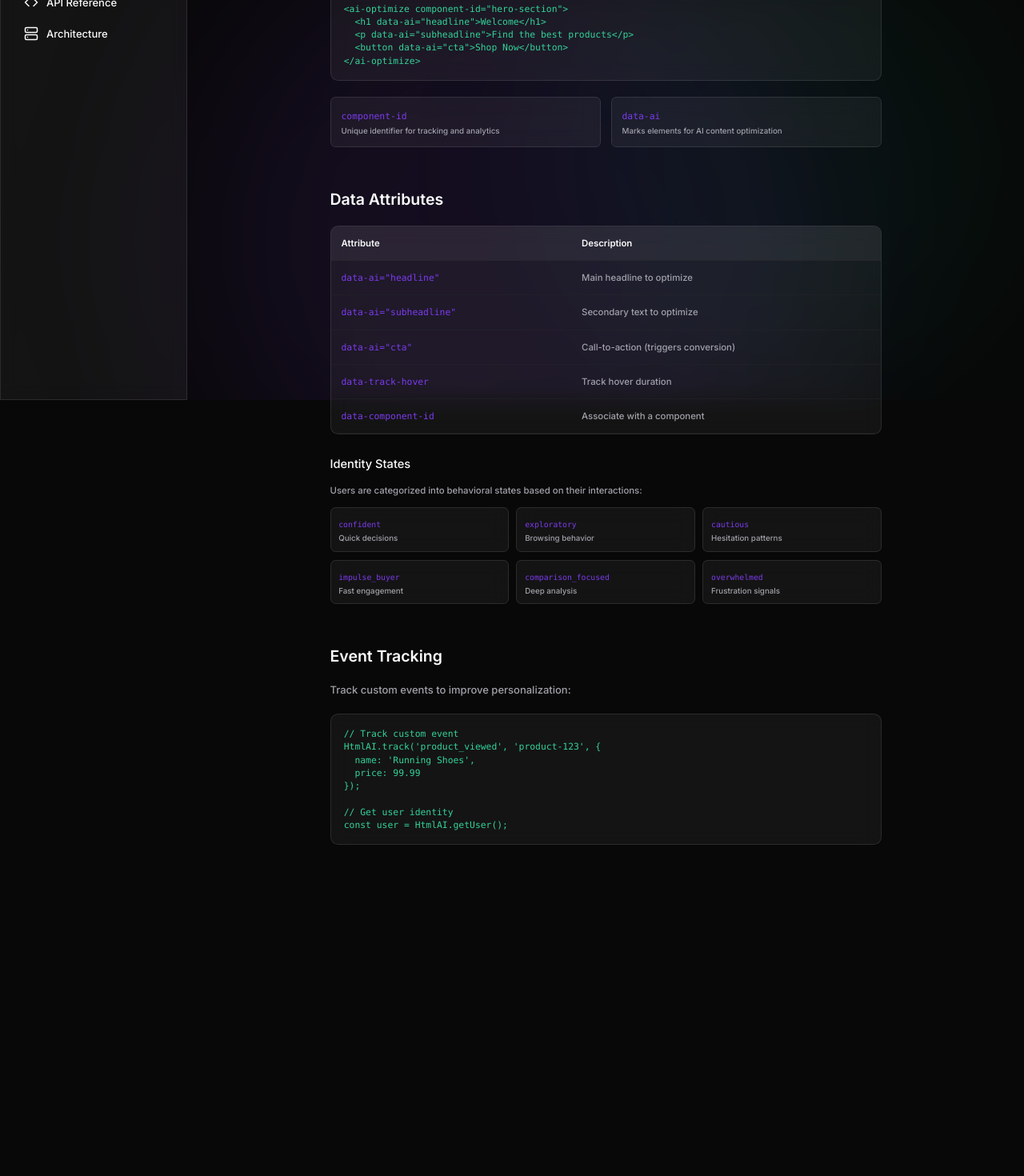
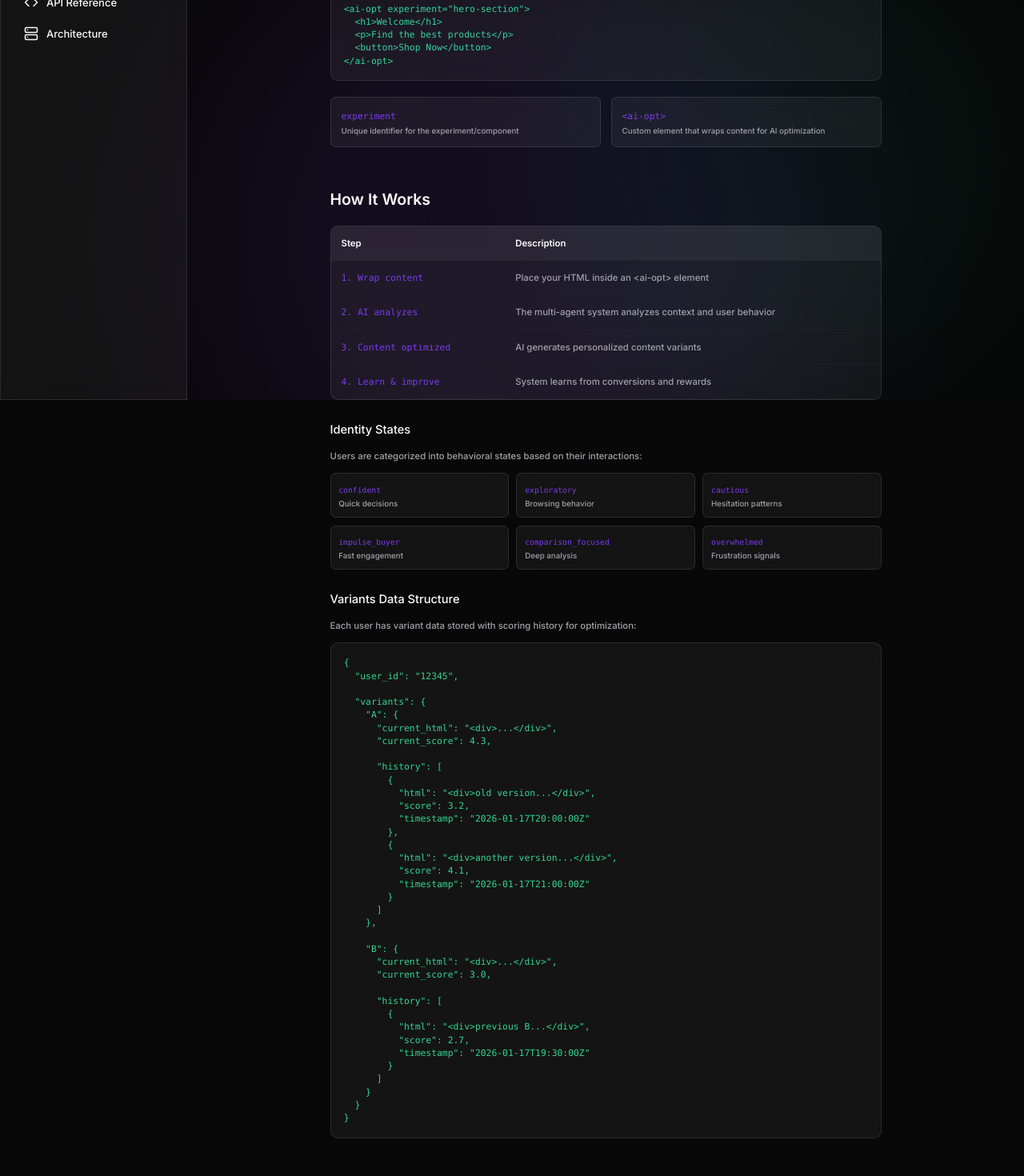
Before and after one commit to tanujdargan/html.ai, a Next.js app in the folder website/: page /docs/core-concepts in a window 1280 px wide. Shown: the part 300-1770 px from the top of the page at 80% size. Before the commit the page ends 1395 px from the top, so only its background shows below. Built offline with nearby package versions, Linux system fonts and the light colour scheme.

Commit message:
docs: update to use ai-opt tag syntax

```diff
--- a/website/src/app/docs/core-concepts/page.tsx
+++ b/website/src/app/docs/core-concepts/page.tsx
@@ -12,50 +12,49 @@ export default function CoreConceptsPage() {
       <section id="components" className="mb-16 scroll-mt-24">
         <h2 className="text-2xl font-semibold mb-6">Components</h2>
         <p className="text-muted-foreground mb-6 leading-relaxed">
-          Wrap content to personalize with the <code className="bg-black/30 px-1.5 py-0.5 rounded text-xs font-mono text-primary">&lt;ai-optimize&gt;</code> element:
+          Wrap content to personalize with the <code className="bg-black/30 px-1.5 py-0.5 rounded text-xs font-mono text-primary">&lt;ai-opt&gt;</code> element:
         </p>
 
         <div className="glass rounded-xl p-5 overflow-x-auto border border-border/50 mb-6">
           <pre className="text-sm font-mono">
-            <code className="text-emerald-400">{`<ai-optimize component-id="hero-section">
-  <h1 data-ai="headline">Welcome</h1>
-  <p data-ai="subheadline">Find the best products</p>
-  <button data-ai="cta">Shop Now</button>
-</ai-optimize>`}</code>
+            <code className="text-emerald-400">{`<ai-opt experiment="hero-section">
+  <h1>Welcome</h1>
+  <p>Find the best products</p>
+  <button>Shop Now</button>
+</ai-opt>`}</code>
           </pre>
         </div>
 
         <div className="grid md:grid-cols-2 gap-4">
           <div className="glass rounded-lg p-4 border border-border/50">
-            <code className="text-primary text-sm">component-id</code>
-            <p className="text-xs text-muted-foreground mt-1">Unique identifier for tracking and analytics</p>
+            <code className="text-primary text-sm">experiment</code>
+            <p className="text-xs text-muted-foreground mt-1">Unique identifier for the experiment/component</p>
           </div>
           <div className="glass rounded-lg p-4 border border-border/50">
-            <code className="text-primary text-sm">data-ai</code>
-            <p className="text-xs text-muted-foreground mt-1">Marks elements for AI content optimization</p>
+            <code className="text-primary text-sm">&lt;ai-opt&gt;</code>
+            <p className="text-xs text-muted-foreground mt-1">Custom element that wraps content for AI optimization</p>
           </div>
         </div>
       </section>
 
-      {/* Data Attributes */}
-      <section id="data-attributes" className="mb-16 scroll-mt-24">
-        <h2 className="text-2xl font-semibold mb-6">Data Attributes</h2>
+      {/* How It Works */}
+      <section id="how-it-works" className="mb-16 scroll-mt-24">
+        <h2 className="text-2xl font-semibold mb-6">How It Works</h2>
 
         <div className="glass rounded-xl overflow-hidden border border-border/50 mb-8">
           <table className="w-full text-sm">
             <thead className="border-b border-border bg-white/5">
               <tr>
-                <th className="text-left p-4 font-semibold">Attribute</th>
+                <th className="text-left p-4 font-semibold">Step</th>
                 <th className="text-left p-4 font-semibold">Description</th>
               </tr>
             </thead>
             <tbody>
               {[
-                { attr: 'data-ai="headline"', desc: "Main headline to optimize" },
-                { attr: 'data-ai="subheadline"', desc: "Secondary text to optimize" },
-                { attr: 'data-ai="cta"', desc: "Call-to-action (triggers conversion)" },
-                { attr: "data-track-hover", desc: "Track hover duration" },
-                { attr: "data-component-id", desc: "Associate with a component" },
+                { attr: "1. Wrap content", desc: "Place your HTML inside an <ai-opt> element" },
+                { attr: "2. AI analyzes", desc: "The multi-agent system analyzes context and user behavior" },
+                { attr: "3. Content optimized", desc: "AI generates personalized content variants" },
+                { attr: "4. Learn & improve", desc: "System learns from conversions and rewards" },
               ].map((row) => (
                 <tr key={row.attr} className="border-b border-border/50 hover:bg-white/5">
                   <td className="p-4 font-mono text-primary">{row.attr}</td>
@@ -86,6 +85,52 @@ export default function CoreConceptsPage() {
             </div>
           ))}
         </div>
+
+        <h3 className="text-lg font-medium mb-4 mt-8">Variants Data Structure</h3>
+        <p className="text-muted-foreground mb-4 text-sm">
+          Each user has variant data stored with scoring history for optimization:
+        </p>
+
+        <div className="glass rounded-xl p-5 overflow-x-auto border border-border/50">
+          <pre className="text-sm font-mono">
+            <code className="text-emerald-400">{`{
+  "user_id": "12345",
+
+  "variants": {
+    "A": {
+      "current_html": "<div>...</div>",
+      "current_score": 4.3,
+
+      "history": [
+        {
+          "html": "<div>old version...</div>",
+          "score": 3.2,
+          "timestamp": "2026-01-17T20:00:00Z"
+        },
+        {
+          "html": "<div>another version...</div>",
+          "score": 4.1,
+          "timestamp": "2026-01-17T21:00:00Z"
+        }
+      ]
+    },
+
+    "B": {
+      "current_html": "<div>...</div>",
+      "current_score": 3.0,
+
+      "history": [
+        {
+          "html": "<div>previous B...</div>",
+          "score": 2.7,
+          "timestamp": "2026-01-17T19:30:00Z"
+        }
+      ]
+    }
+  }
+}`}</code>
+          </pre>
+        </div>
       </section>
 
       {/* Event Tracking */}
--- a/website/src/app/docs/getting-started/page.tsx
+++ b/website/src/app/docs/getting-started/page.tsx
@@ -16,11 +16,7 @@ export default function GettingStartedPage() {
         </p>
         <div className="glass rounded-xl p-5 overflow-x-auto border border-border/50">
           <pre className="text-sm font-mono">
-            <code className="text-emerald-400">{`<script
-  src="http://localhost:8080/htmlai-sdk.js"
-  data-api-key="YOUR_API_KEY"
-  data-api-url="http://localhost:3000">
-</script>`}</code>
+            <code className="text-emerald-400">{`<script type="module" src="./sdk/src/AiOptimizeElement_v2.js"></script>`}</code>
           </pre>
         </div>
       </section>
@@ -57,10 +53,10 @@ export default function GettingStartedPage() {
             </div>
             <div className="ml-10 glass rounded-lg p-4 overflow-x-auto border border-border/30">
               <pre className="text-sm font-mono">
-                <code className="text-emerald-400">{`<ai-optimize component-id="hero">
-  <h1 data-ai="headline">Welcome</h1>
-  <button data-ai="cta">Shop Now</button>
-</ai-optimize>`}</code>
+                <code className="text-emerald-400">{`<ai-opt experiment="hero">
+  <h1>Welcome</h1>
+  <button>Shop Now</button>
+</ai-opt>`}</code>
               </pre>
             </div>
           </div>
@@ -81,10 +77,8 @@ export default function GettingStartedPage() {
             </thead>
             <tbody>
               {[
-                { attr: "data-api-key", desc: "Your public API key (required)" },
-                { attr: "data-api-url", desc: "API endpoint URL" },
-                { attr: "data-tracking-domain", desc: "Cross-site tracking domain" },
-                { attr: "data-debug", desc: "Enable console logging" },
+                { attr: "experiment", desc: "Unique experiment/component identifier (required)" },
+                { attr: "type=\"module\"", desc: "Required for ES module import" },
               ].map((row) => (
                 <tr key={row.attr} className="border-b border-border/50 hover:bg-white/5">
                   <td className="p-4 font-mono text-primary">{row.attr}</td>
--- a/website/src/app/docs/page.tsx
+++ b/website/src/app/docs/page.tsx
@@ -47,15 +47,13 @@ export default function DocsPage() {
         <div className="glass rounded-xl p-5 overflow-x-auto border border-border/50 mb-4">
           <pre className="text-sm font-mono">
             <code className="text-emerald-400">{`<!-- 1. Add SDK -->
-<script src="http://localhost:8080/htmlai-sdk.js"
-        data-api-key="YOUR_API_KEY">
-</script>
+<script type="module" src="./sdk/src/AiOptimizeElement_v2.js"></script>
 
 <!-- 2. Wrap components -->
-<ai-optimize component-id="hero">
-  <h1 data-ai="headline">Welcome</h1>
-  <button data-ai="cta">Shop Now</button>
-</ai-optimize>`}</code>
+<ai-opt experiment="hero">
+  <h1>Welcome</h1>
+  <button>Shop Now</button>
+</ai-opt>`}</code>
           </pre>
         </div>
 
```
